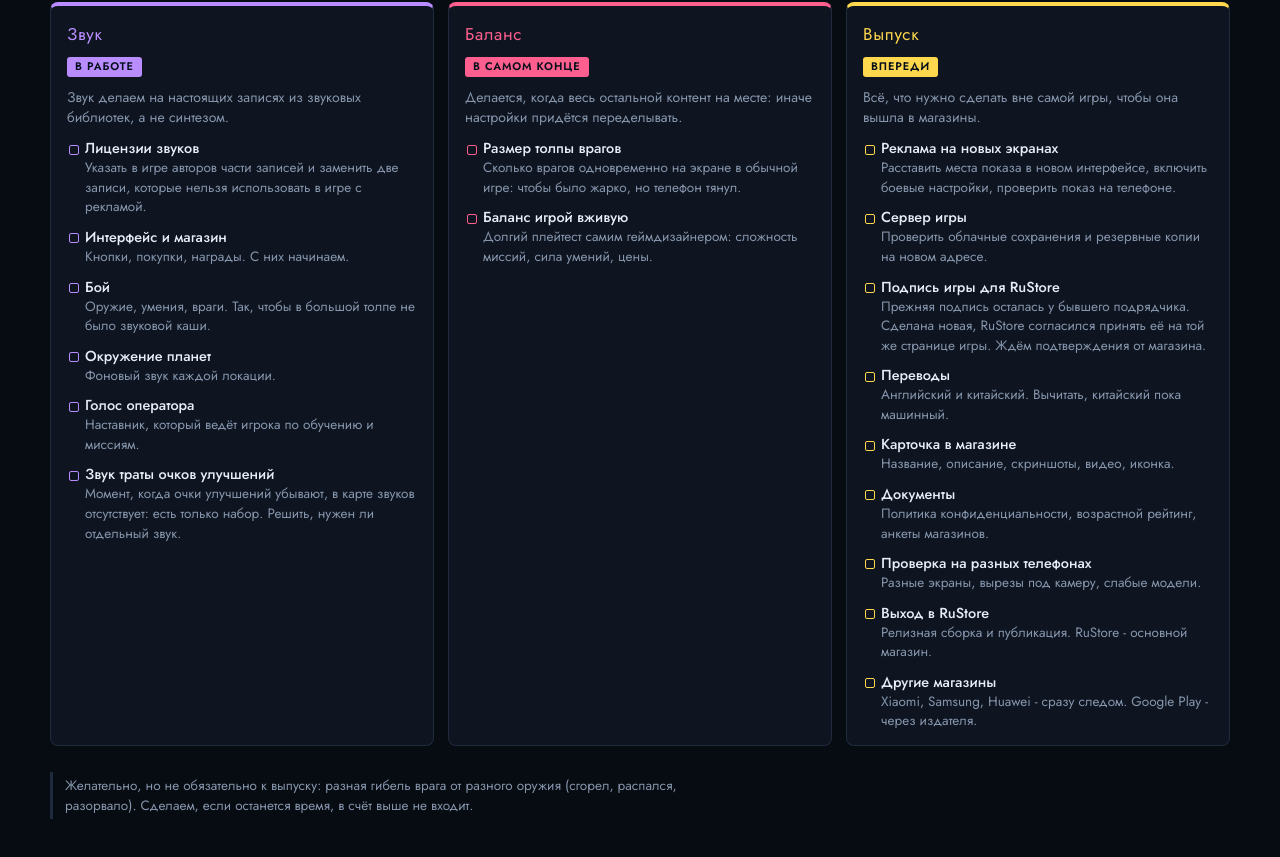
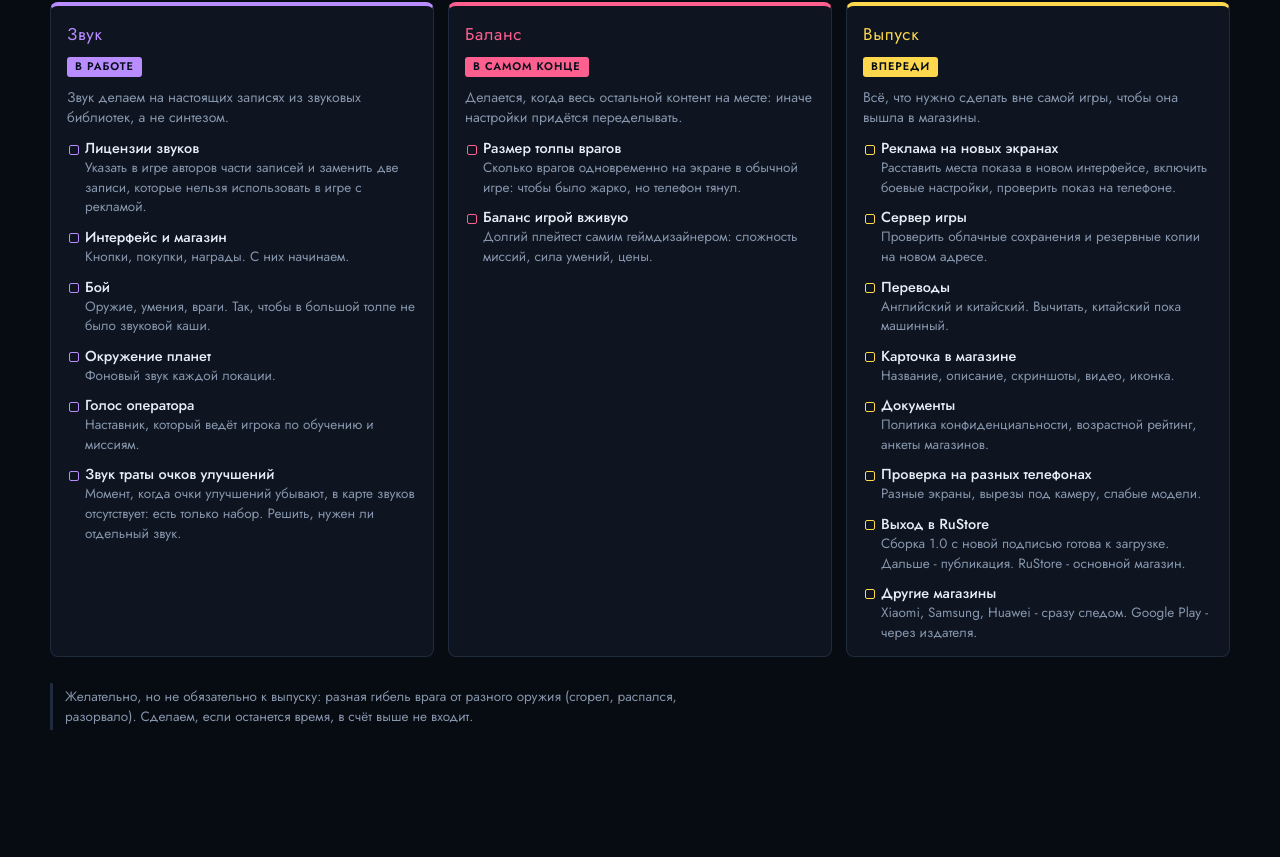
Before and after one commit to Paramonov86/doroga, a plain HTML site: page index.html in a window 1280 px wide. Shown: the part 800-1657 px from the top of the page. After the commit the page ends 1578 px from the top, so only its background shows below. Drawn offline with Linux system fonts and the light colour scheme; a web font is replaced by a local one.

Commit message:
дорога до релиза: обновление 04.11.2026

```diff
--- a/index.html
+++ b/index.html
@@ -134,12 +134,12 @@ const S=[
    [1,'Свой домен у игры, защищённое соединение включено, игра переведена на него, таблица лидеров работает'],
    [1,'Новая таблица лидеров проверена на телефоне во всех состояниях'],
    [0,'Сервер игры','Проверить облачные сохранения и резервные копии на новом адресе.'],
-   [0,'Подпись игры для RuStore','Прежняя подпись осталась у бывшего подрядчика. Сделана новая, RuStore согласился принять её на той же странице игры. Ждём подтверждения от магазина.'],
+   [1,'Подпись игры для RuStore','Новая подпись сделана и принята магазином. Страница игры и её адрес сохранятся.'],
    [0,'Переводы','Английский и китайский. Вычитать, китайский пока машинный.'],
    [0,'Карточка в магазине','Название, описание, скриншоты, видео, иконка.'],
    [0,'Документы','Политика конфиденциальности, возрастной рейтинг, анкеты магазинов.'],
    [0,'Проверка на разных телефонах','Разные экраны, вырезы под камеру, слабые модели.'],
-   [0,'Выход в RuStore','Релизная сборка и публикация. RuStore - основной магазин.'],
+   [0,'Выход в RuStore','Сборка 1.0 с новой подписью готова к загрузке. Дальше - публикация. RuStore - основной магазин.'],
    [0,'Другие магазины','Xiaomi, Samsung, Huawei - сразу следом. Google Play - через издателя.'],
   ]},
 ];
```
